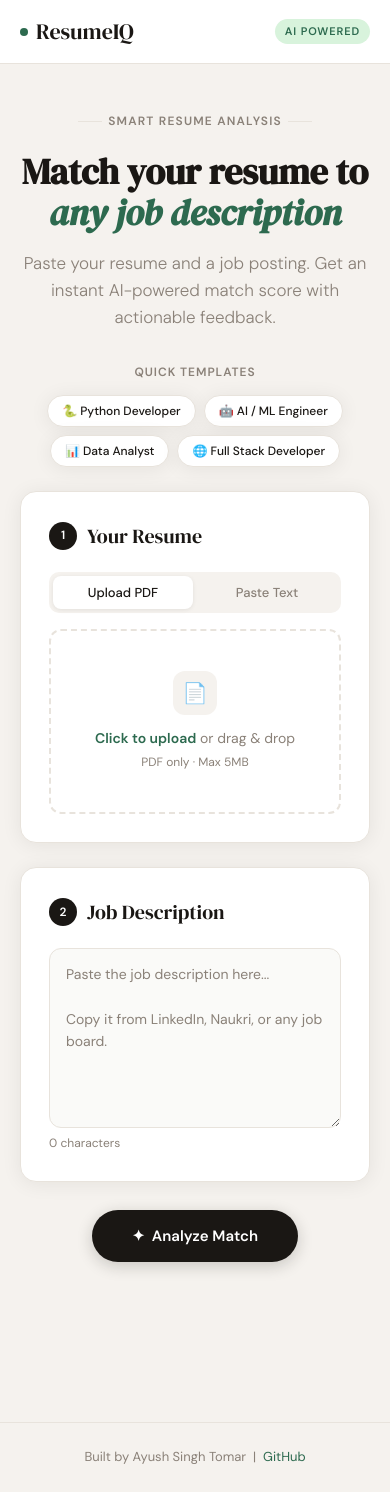
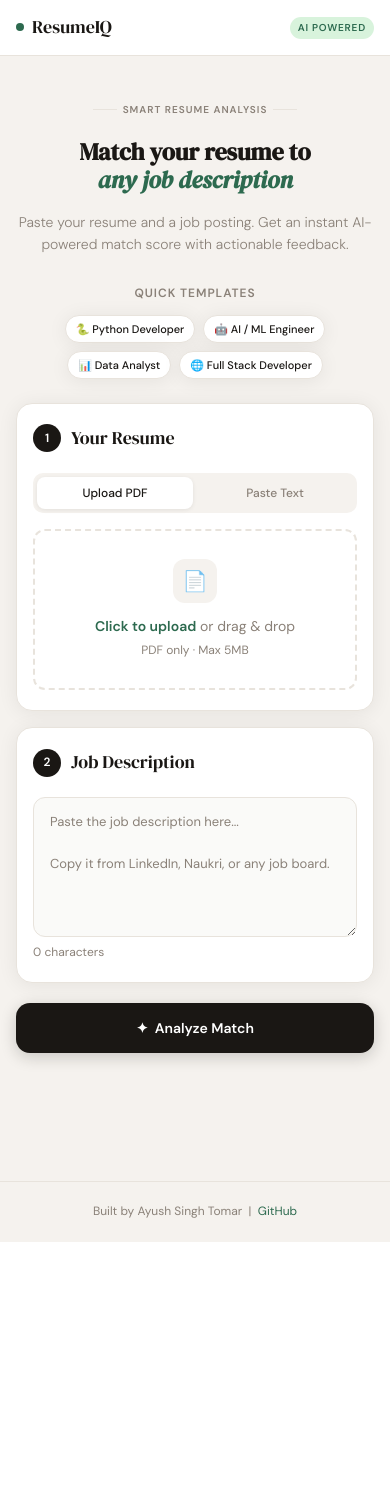
Before and after one commit to ayush-s-tomar/ResumeIQ, a Flask app: page / in a window 390 px wide. After the commit the page ends 1242 px from the top, so only its background shows below. Run offline with Flask 3, Linux system fonts and the light colour scheme; parts of the project's set-up code (start-up, migrations or seed data) failed here and were passed over.

Commit message:
feat: improve mobile responsive layout for all screen sizes

```diff
--- a/templates/index.html
+++ b/templates/index.html
@@ -26,10 +26,11 @@
     #highlightedText { font-size: 13px; line-height: 1.8; color: var(--text); white-space: pre-wrap; word-break: break-word; }
     .hl-matched { background: #D8F3DC; color: #1B4332; border-radius: 3px; padding: 1px 3px; font-weight: 600; }
     .hl-missing { background: #FDE8DF; color: #7B2D0E; border-radius: 3px; padding: 1px 3px; font-weight: 600; }
-    .hl-legend { display: flex; gap: 16px; margin-top: 10px; font-size: 12px; }
+    .hl-legend { display: flex; gap: 16px; margin-top: 10px; font-size: 12px; flex-wrap: wrap; }
     .hl-legend-item { display: flex; align-items: center; gap: 6px; color: var(--text-muted); }
-    .hl-dot { width: 10px; height: 10px; border-radius: 2px; }
+    .hl-dot { width: 10px; height: 10px; border-radius: 2px; flex-shrink: 0; }
 
+    /* ── Base Styles ── */
     body { font-family: 'DM Sans', sans-serif; background: var(--bg); color: var(--text); min-height: 100vh; line-height: 1.6; }
     header { background: var(--surface); border-bottom: 1px solid var(--border); padding: 0 40px; display: flex; align-items: center; justify-content: space-between; height: 64px; position: sticky; top: 0; z-index: 100; }
     .logo { font-family: 'DM Serif Display', serif; font-size: 22px; color: var(--text); display: flex; align-items: center; gap: 8px; }
@@ -38,9 +39,9 @@
     .hero { text-align: center; padding: 64px 40px 48px; }
     .hero-tag { display: inline-flex; align-items: center; gap: 6px; font-size: 12px; font-weight: 600; letter-spacing: 0.1em; text-transform: uppercase; color: var(--text-muted); margin-bottom: 20px; }
     .hero-tag::before, .hero-tag::after { content: ''; width: 24px; height: 1px; background: var(--border); }
-    .hero h1 { font-family: 'DM Serif Display', serif; font-size: clamp(36px, 5vw, 56px); line-height: 1.15; margin-bottom: 16px; }
+    .hero h1 { font-family: 'DM Serif Display', serif; font-size: clamp(28px, 5vw, 56px); line-height: 1.15; margin-bottom: 16px; }
     .hero h1 em { font-style: italic; color: var(--accent); }
-    .hero p { font-size: 17px; color: var(--text-muted); max-width: 480px; margin: 0 auto; font-weight: 300; }
+    .hero p { font-size: 16px; color: var(--text-muted); max-width: 480px; margin: 0 auto; font-weight: 300; }
     .container { max-width: 1100px; margin: 0 auto; padding: 0 40px 80px; }
     .grid { display: grid; grid-template-columns: 1fr 1fr; gap: 24px; margin-bottom: 28px; align-items: start; }
     .card { background: var(--surface); border: 1px solid var(--border); border-radius: var(--radius); padding: 28px; box-shadow: var(--shadow); }
@@ -57,8 +58,8 @@
     .upload-zone p { font-size: 14px; color: var(--text-muted); }
     .upload-zone strong { color: var(--accent); font-weight: 600; }
     .file-selected { display: flex; align-items: center; gap: 12px; background: var(--accent-light); border: 1px solid var(--accent); border-radius: 10px; padding: 12px 16px; margin-top: 12px; }
-    .file-selected span { font-size: 14px; font-weight: 500; color: var(--accent); flex: 1; }
-    .file-remove { background: none; border: none; color: var(--accent); cursor: pointer; font-size: 18px; line-height: 1; opacity: 0.6; transition: opacity 0.2s; }
+    .file-selected span { font-size: 14px; font-weight: 500; color: var(--accent); flex: 1; min-width: 0; overflow: hidden; text-overflow: ellipsis; white-space: nowrap; }
+    .file-remove { background: none; border: none; color: var(--accent); cursor: pointer; font-size: 18px; line-height: 1; opacity: 0.6; transition: opacity 0.2s; flex-shrink: 0; }
     .file-remove:hover { opacity: 1; }
     textarea { width: 100%; min-height: 180px; border: 1.5px solid var(--border); border-radius: 12px; padding: 14px 16px; font-family: 'DM Sans', sans-serif; font-size: 14px; color: var(--text); background: var(--surface2); resize: vertical; outline: none; transition: border-color 0.2s; line-height: 1.6; display: block; }
     textarea:focus { border-color: var(--accent); }
@@ -79,7 +80,7 @@
     .score-circle { width: 120px; height: 120px; border-radius: 50%; background: rgba(255,255,255,0.1); border: 3px solid rgba(255,255,255,0.2); display: flex; flex-direction: column; align-items: center; justify-content: center; flex-shrink: 0; }
     .score-num { font-family: 'DM Serif Display', serif; font-size: 42px; line-height: 1; }
     .score-label { font-size: 11px; opacity: 0.6; text-transform: uppercase; letter-spacing: 0.08em; }
-    .score-info { flex: 1; }
+    .score-info { flex: 1; min-width: 0; }
     .verdict-pill { display: inline-flex; align-items: center; gap: 6px; padding: 6px 14px; border-radius: 20px; font-size: 13px; font-weight: 600; margin-bottom: 12px; }
     .verdict-pill.strong { background: #D8F3DC; color: #2D6A4F; }
     .verdict-pill.good { background: #EAF4FB; color: #1B6CA8; }
@@ -91,7 +92,7 @@
     .results-grid { display: grid; grid-template-columns: 1fr 1fr; gap: 20px; margin-bottom: 20px; }
     .result-card { background: var(--surface); border: 1px solid var(--border); border-radius: var(--radius); padding: 24px; box-shadow: var(--shadow); }
     .result-card-title { font-size: 12px; font-weight: 600; letter-spacing: 0.08em; text-transform: uppercase; color: var(--text-muted); margin-bottom: 16px; display: flex; align-items: center; gap: 8px; }
-    .result-card-title span { width: 6px; height: 6px; border-radius: 50%; display: inline-block; }
+    .result-card-title span { width: 6px; height: 6px; border-radius: 50%; display: inline-block; flex-shrink: 0; }
     .tag-list { display: flex; flex-wrap: wrap; gap: 8px; }
     .tag { padding: 5px 12px; border-radius: 20px; font-size: 13px; font-weight: 500; }
     .tag.matched { background: var(--accent-light); color: var(--accent); }
@@ -108,7 +109,7 @@
     .history-section { max-width: 1100px; margin: 0 auto; padding: 0 40px 60px; }
     .history-header { display: flex; align-items: center; justify-content: space-between; margin-bottom: 16px; }
     .history-title { font-family: 'DM Serif Display', serif; font-size: 22px; color: var(--text); }
-    .history-clear-btn { background: none; border: 1px solid var(--border); color: var(--text-muted); border-radius: 8px; padding: 6px 14px; font-size: 12px; font-family: 'DM Sans', sans-serif; cursor: pointer; transition: all 0.2s; }
+    .history-clear-btn { background: none; border: 1px solid var(--border); color: var(--text-muted); border-radius: 8px; padding: 6px 14px; font-size: 12px; font-family: 'DM Sans', sans-serif; cursor: pointer; transition: all 0.2s; white-space: nowrap; }
     .history-clear-btn:hover { border-color: var(--accent2); color: var(--accent2); }
     .history-list { display: flex; flex-direction: column; gap: 10px; }
     .history-card { background: var(--surface); border: 1px solid var(--border); border-radius: 12px; padding: 16px 20px; display: flex; align-items: center; gap: 20px; box-shadow: var(--shadow); cursor: pointer; transition: border-color 0.2s, transform 0.15s; animation: fadeUp 0.3s ease; }
@@ -121,14 +122,88 @@
     .history-hint { font-size: 12px; color: var(--text-muted); margin-top: 10px; text-align: center; }
     footer { text-align: center; padding: 24px; color: var(--text-muted); font-size: 13px; border-top: 1px solid var(--border); margin-top: 40px; }
     footer a { color: var(--accent); text-decoration: none; }
+
+    /* ═══════════════════════════════════════
+       MOBILE RESPONSIVE — max-width: 768px
+    ═══════════════════════════════════════ */
     @media (max-width: 768px) {
-      .grid, .results-grid { grid-template-columns: 1fr; }
-      .score-card { flex-direction: column; text-align: center; gap: 20px; }
-      header, .container, .history-section { padding-left: 20px; padding-right: 20px; }
-      .hero { padding: 40px 20px 32px; }
-      .history-card { gap: 12px; }
+
+      /* Header */
+      header { padding: 0 16px; height: 56px; }
+      .logo { font-size: 18px; }
+      .badge { font-size: 10px; padding: 3px 8px; }
+
+      /* Hero */
+      .hero { padding: 36px 16px 28px; }
+      .hero h1 { font-size: 28px; line-height: 1.2; }
+      .hero p { font-size: 14px; }
+      .hero-tag { font-size: 10px; }
+
+      /* Template buttons */
+      .tpl-btn { font-size: 12px; padding: 7px 12px; }
+
+      /* Container & Grid */
+      .container { padding: 0 16px 60px; }
+      .grid { grid-template-columns: 1fr; gap: 16px; margin-bottom: 20px; }
+      .card { padding: 20px 16px; }
+      .card-title { font-size: 18px; }
+
+      /* Tabs */
+      .tab { padding: 8px 12px; font-size: 12px; }
+
+      /* Upload zone */
+      .upload-zone { padding: 28px 16px; }
+
+      /* Textarea */
+      textarea { min-height: 140px; font-size: 13px; }
+
+      /* Analyze button — full width on mobile */
+      .analyze-wrap { margin-bottom: 28px; }
+      .btn-analyze { width: 100%; justify-content: center; padding: 16px 24px; font-size: 14px; border-radius: 14px; }
+
+      /* Score card — stack vertically */
+      .score-card { flex-direction: column; text-align: center; gap: 16px; padding: 24px 16px; }
+      .score-circle { width: 100px; height: 100px; }
+      .score-num { font-size: 36px; }
+      .score-summary { font-size: 14px; }
+      .verdict-pill { font-size: 12px; }
+
+      /* Results grid — single column */
+      .results-grid { grid-template-columns: 1fr; gap: 14px; }
+      .result-card { padding: 18px 14px; }
+      .result-card-title { font-size: 11px; }
+      .tag { font-size: 12px; padding: 4px 10px; }
+      .item-list li { font-size: 13px; }
+
+      /* Copy button */
+      .copy-btn { float: none; width: 100%; text-align: center; margin-bottom: 12px; padding: 10px; }
+
+      /* History section */
+      .history-section { padding: 0 16px 48px; }
+      .history-title { font-size: 18px; }
+      .history-card { gap: 12px; padding: 14px 12px; }
       .history-score { font-size: 28px; min-width: 48px; }
-      .tpl-btn { font-size: 12px; padding: 7px 14px; }
+      .history-jd { font-size: 12px; }
+      .history-verdict { font-size: 11px; padding: 3px 8px; display: none; }
+
+      /* Highlight box */
+      #highlightBox { max-height: 200px; }
+      #highlightedText { font-size: 12px; }
+
+      /* Footer */
+      footer { padding: 20px 16px; font-size: 12px; }
+    }
+
+    /* ═══════════════════════════════════════
+       EXTRA SMALL — max-width: 400px
+    ═══════════════════════════════════════ */
+    @media (max-width: 400px) {
+      .hero h1 { font-size: 24px; }
+      .tpl-btn { font-size: 11px; padding: 6px 10px; }
+      .score-circle { width: 88px; height: 88px; }
+      .score-num { font-size: 30px; }
+      .history-card { gap: 8px; }
+      .history-score { font-size: 24px; min-width: 40px; }
     }
   </style>
 </head>
@@ -146,7 +221,7 @@
 </div>
 
 <!-- ── JD Templates ── -->
-<div style="text-align:center; margin-bottom:24px;">
+<div style="text-align:center; margin-bottom:24px; padding: 0 16px;">
   <p style="font-size:12px; font-weight:600; letter-spacing:0.08em; text-transform:uppercase; color:var(--text-muted); margin-bottom:12px;">Quick Templates</p>
   <div style="display:flex; flex-wrap:wrap; justify-content:center; gap:8px;">
     <button class="tpl-btn" onclick="fillTemplate('python', this)">🐍 Python Developer</button>
@@ -189,7 +264,6 @@
       <!-- Paste Tab -->
       <div id="pasteTab" style="display:none;">
         <textarea id="resumeText" placeholder="Paste your resume text here..." oninput="clearHighlights()"></textarea>
-        <!-- Keyword Highlight Box -->
         <div id="highlightBox" style="display:none;">
           <div style="display:flex; align-items:center; justify-content:space-between; margin-bottom:8px;">
             <span style="font-size:11px; font-weight:600; letter-spacing:0.08em; text-transform:uppercase; color:var(--text-muted);">Highlighted Resume</span>
@@ -197,7 +271,6 @@
           </div>
           <div id="highlightedText"></div>
         </div>
-        <!-- Legend -->
         <div class="hl-legend" id="hlLegend" style="display:none;">
           <div class="hl-legend-item"><div class="hl-dot" style="background:#D8F3DC;"></div> Matched keyword</div>
           <div class="hl-legend-item"><div class="hl-dot" style="background:#FDE8DF;"></div> Missing keyword</div>
@@ -383,29 +456,19 @@ Nice to have:
   // ── Keyword Highlighting ──
   function highlightKeywords(text, matched, missing) {
     if (!text.trim()) return;
-
-    function escapeRegex(str) {
-      return str.replace(/[.*+?^${}()|[\]\\]/g, '\\$&');
-    }
-
-    // Sort by length descending so longer phrases match first
+    function escapeRegex(str) { return str.replace(/[.*+?^${}()|[\]\\]/g, '\\$&'); }
     const allKeywords = [
       ...matched.map(k => ({ word: k, type: 'matched' })),
       ...missing.map(k => ({ word: k, type: 'missing' }))
     ].sort((a, b) => b.word.length - a.word.length);
-
     const pattern = allKeywords.map(k => escapeRegex(k.word)).join('|');
     if (!pattern) return;
-
     const regex = new RegExp(`(${pattern})`, 'gi');
-
     const highlighted = text.replace(regex, (match) => {
       const lower = match.toLowerCase();
       const isMatched = matched.some(k => k.toLowerCase() === lower);
-      const cls = isMatched ? 'hl-matched' : 'hl-missing';
-      return `<span class="${cls}">${match}</span>`;
+      return `<span class="${isMatched ? 'hl-matched' : 'hl-missing'}">${match}</span>`;
     });
-
     document.getElementById('highlightedText').innerHTML = highlighted;
     document.getElementById('resumeText').style.display = 'none';
     document.getElementById('highlightBox').style.display = 'block';
@@ -425,13 +488,9 @@ Nice to have:
   function saveToHistory(data, jobDesc) {
     let history = getHistory();
     const entry = {
-      score: data.match_score,
-      verdict: data.verdict,
-      summary: data.summary,
-      jobDesc: jobDesc.substring(0, 80),
-      matched: data.matched_keywords,
-      missing: data.missing_keywords,
-      strengths: data.strengths,
+      score: data.match_score, verdict: data.verdict, summary: data.summary,
+      jobDesc: jobDesc.substring(0, 80), matched: data.matched_keywords,
+      missing: data.missing_keywords, strengths: data.strengths,
       improvements: data.improvements,
       time: new Date().toLocaleString('en-IN', { dateStyle: 'short', timeStyle: 'short' })
     };
@@ -446,10 +505,7 @@ Nice to have:
     catch { return []; }
   }
 
-  function clearHistory() {
-    localStorage.removeItem(HISTORY_KEY);
-    renderHistory();
-  }
+  function clearHistory() { localStorage.removeItem(HISTORY_KEY); renderHistory(); }
 
   function getScoreColor(score) {
     if (score >= 70) return '#2D6A4F';
@@ -465,8 +521,7 @@ Nice to have:
     section.style.display = 'block';
     list.innerHTML = history.map((entry, i) => {
       const color = getScoreColor(entry.score);
-      return `
-        <div class="history-card" onclick="loadHistoryEntry(${i})">
+      return `<div class="history-card" onclick="loadHistoryEntry(${i})">
         <div class="history-score" style="color:${color}">${entry.score}</div>
         <div class="history-meta">
           <div class="history-jd">${entry.jobDesc}…</div>
@@ -482,9 +537,8 @@ Nice to have:
     if (!entry) return;
     document.getElementById('scoreNum').textContent = entry.score;
     document.getElementById('summary').textContent = entry.summary;
-    const vClass = getVerdictClass(entry.verdict);
     const pill = document.getElementById('verdictPill');
-    pill.className = 'verdict-pill ' + vClass;
+    pill.className = 'verdict-pill ' + getVerdictClass(entry.verdict);
     pill.textContent = getVerdictEmoji(entry.verdict) + '  ' + entry.verdict;
     document.getElementById('scoreBar').style.width = '0%';
     setTimeout(() => document.getElementById('scoreBar').style.width = entry.score + '%', 100);
@@ -538,8 +592,7 @@ Nice to have:
 
   function showError(msg) {
     const b = document.getElementById('errorBox');
-    b.textContent = msg;
-    b.style.display = 'block';
+    b.textContent = msg; b.style.display = 'block';
     setTimeout(() => b.style.display = 'none', 6000);
   }
 
@@ -565,28 +618,14 @@ Nice to have:
     const missing = [...document.getElementById('missingKeywords').querySelectorAll('.tag')].map(t => t.textContent).join(', ');
     const strengths = [...document.getElementById('strengths').querySelectorAll('li')].map(li => '• ' + li.textContent).join('\n');
     const improvements = [...document.getElementById('improvements').querySelectorAll('li')].map(li => '• ' + li.textContent).join('\n');
-    const text = [
-      '📊 ResumeIQ Analysis Report',
-      '─────────────────────────',
-      `Score     : ${score}/100`,
-      `Verdict   : ${verdict.trim()}`,
-      `Summary   : ${summary}`,
-      '',
-      `✅ Matched Keywords: ${matched || 'None'}`,
-      `❌ Missing Keywords: ${missing || 'None'}`,
-      '',
-      '💪 Strengths:',
-      strengths,
-      '',
-      '📈 Areas to Improve:',
-      improvements,
-      '',
-      `Generated by ResumeIQ — ${new Date().toLocaleString()}`
-    ].join('\n');
+    const text = ['📊 ResumeIQ Analysis Report','─────────────────────────',
+      `Score     : ${score}/100`, `Verdict   : ${verdict.trim()}`, `Summary   : ${summary}`, '',
+      `✅ Matched Keywords: ${matched || 'None'}`, `❌ Missing Keywords: ${missing || 'None'}`, '',
+      '💪 Strengths:', strengths, '', '📈 Areas to Improve:', improvements, '',
+      `Generated by ResumeIQ — ${new Date().toLocaleString()}`].join('\n');
     navigator.clipboard.writeText(text).then(() => {
       const btn = document.getElementById('copyBtn');
-      btn.textContent = '✅ Copied!';
-      btn.classList.add('copied');
+      btn.textContent = '✅ Copied!'; btn.classList.add('copied');
       setTimeout(() => { btn.textContent = '📋 Copy Results'; btn.classList.remove('copied'); }, 2500);
     }).catch(() => alert('Could not copy. Please copy manually.'));
   }
@@ -616,9 +655,8 @@ Nice to have:
       document.getElementById('scoreNum').textContent = data.match_score;
       document.getElementById('summary').textContent = data.summary;
 
-      const vClass = getVerdictClass(data.verdict);
       const pill = document.getElementById('verdictPill');
-      pill.className = 'verdict-pill ' + vClass;
+      pill.className = 'verdict-pill ' + getVerdictClass(data.verdict);
       pill.textContent = getVerdictEmoji(data.verdict) + '  ' + data.verdict;
 
       document.getElementById('scoreBar').style.width = '0%';
@@ -629,14 +667,11 @@ Nice to have:
       document.getElementById('strengths').innerHTML = data.strengths.map(s => '<li>' + s + '</li>').join('');
       document.getElementById('improvements').innerHTML = data.improvements.map(i => '<li>' + i + '</li>').join('');
 
-      // ── Highlight keywords if paste tab is active ──
       if (currentTab === 'paste') {
         highlightKeywords(resumeText, data.matched_keywords, data.missing_keywords);
       }
 
-      // ── Reset template button highlights ──
       document.querySelectorAll('.tpl-btn').forEach(b => b.classList.remove('active'));
-
       saveToHistory(data, jobDesc);
 
       document.getElementById('results').style.display = 'block';
```
Lines whose indentation alone changed are shown as unchanged.
